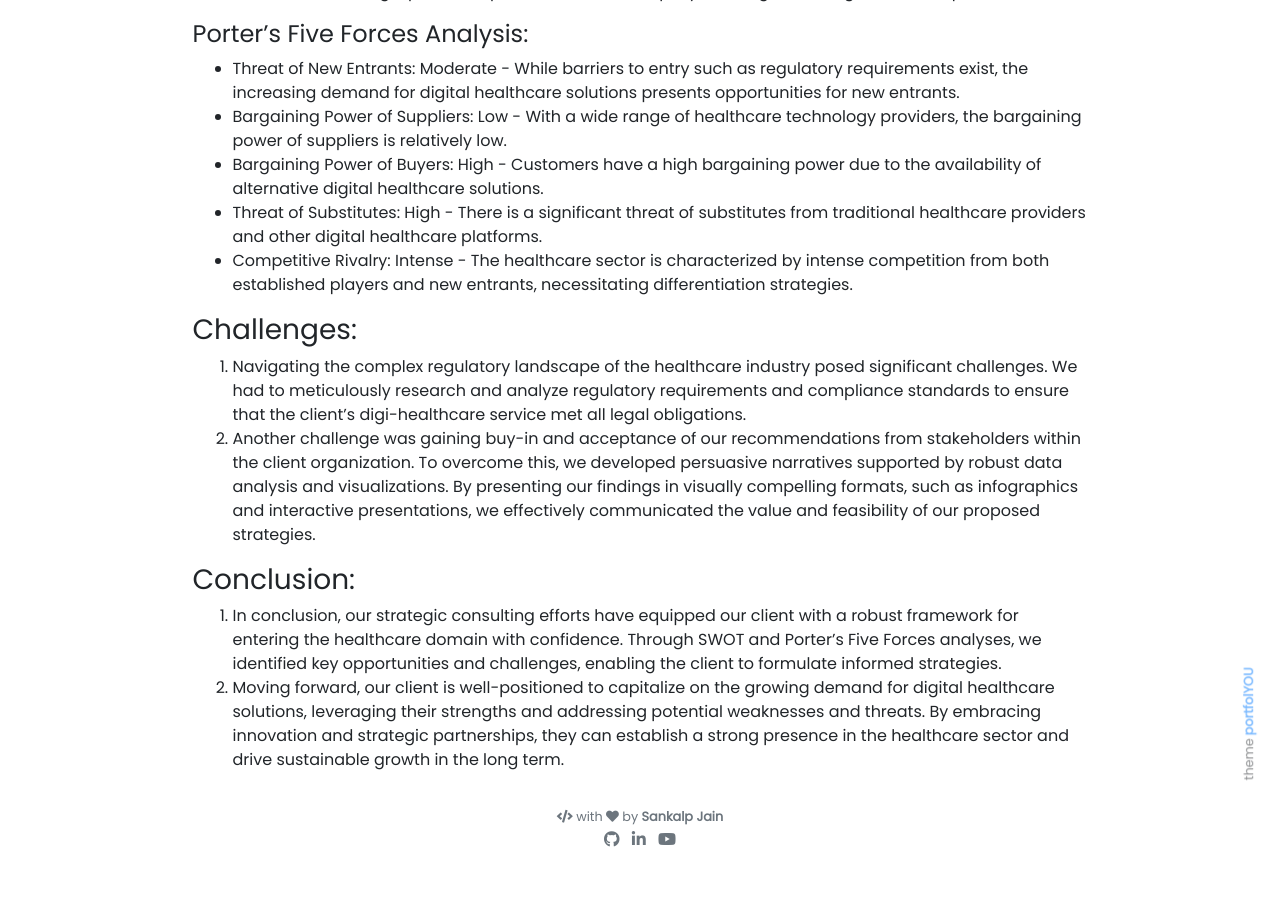
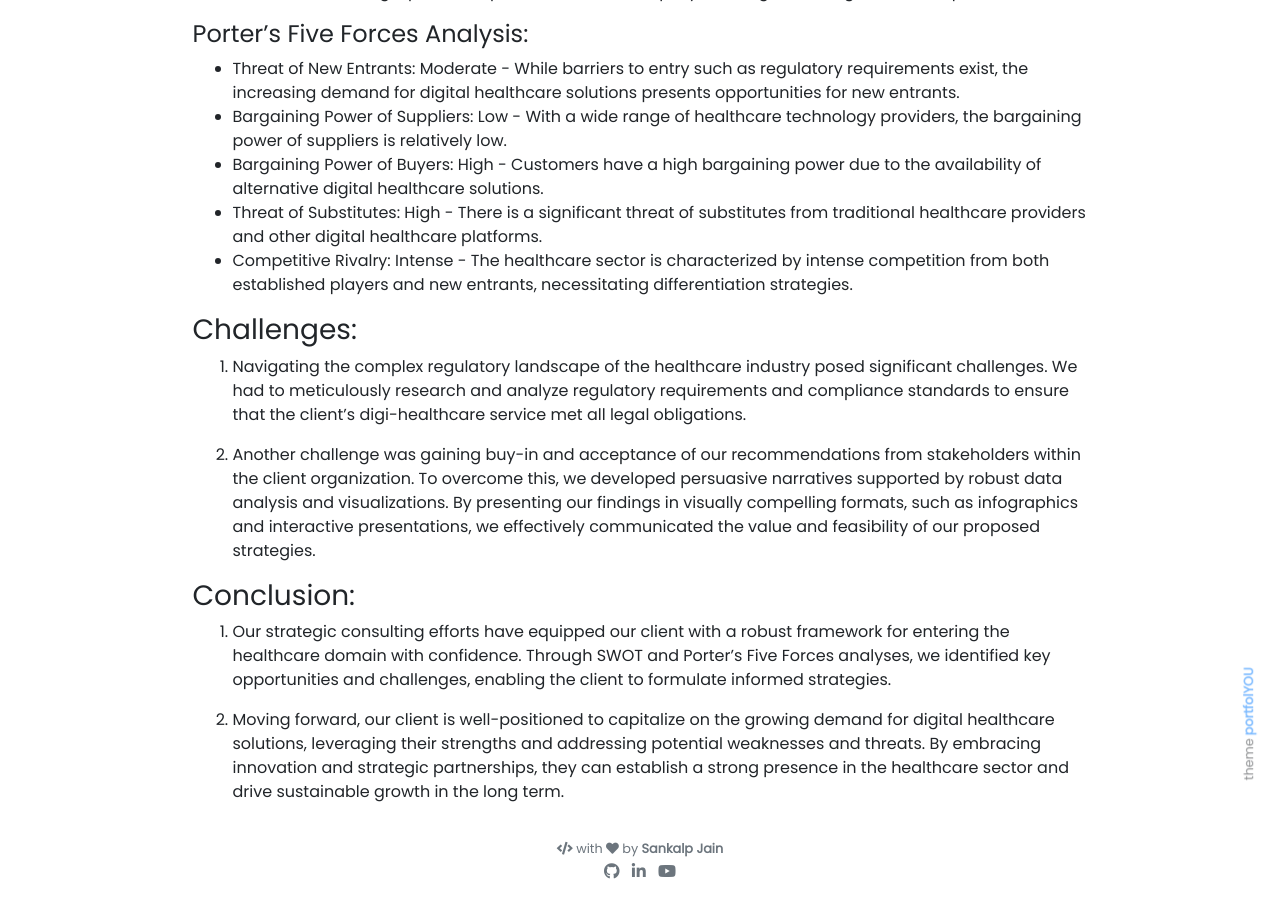
Before and after one commit to sankalpjain63/sankalpjain63.github.io, a Jekyll site: the page built from _projects/Consulting.md, in a window 1280 px wide and 900 px high, scrolled down 739 px. Built offline with Jekyll 4.4.1, drawn with Linux system fonts in a browser that asks for light colours; nearby versions of some CDN libraries; before the commit the page ends 1607 px from its top, so only the background shows below that.

Commit message:
Update Consulting.md

```diff
--- a/_projects/Consulting.md
+++ b/_projects/Consulting.md
@@ -35,9 +35,11 @@ Opportunities Threats
 
 ### Challenges:
 1. Navigating the complex regulatory landscape of the healthcare industry posed significant challenges. We had to meticulously research and analyze regulatory requirements and compliance standards to ensure that the client's digi-healthcare service met all legal obligations.
+
 2. Another challenge was gaining buy-in and acceptance of our recommendations from stakeholders within the client organization. To overcome this, we developed persuasive narratives supported by robust data analysis and visualizations. By presenting our findings in visually compelling formats, such as infographics and interactive presentations, we effectively communicated the value and feasibility of our proposed strategies.
 
 ### Conclusion:
 
-1. In conclusion, our strategic consulting efforts have equipped our client with a robust framework for entering the healthcare domain with confidence. Through SWOT and Porter's Five Forces analyses, we identified key opportunities and challenges, enabling the client to formulate informed strategies.
+1. Our strategic consulting efforts have equipped our client with a robust framework for entering the healthcare domain with confidence. Through SWOT and Porter's Five Forces analyses, we identified key opportunities and challenges, enabling the client to formulate informed strategies.
+
 2. Moving forward, our client is well-positioned to capitalize on the growing demand for digital healthcare solutions, leveraging their strengths and addressing potential weaknesses and threats. By embracing innovation and strategic partnerships, they can establish a strong presence in the healthcare sector and drive sustainable growth in the long term.
```
Also changed, not shown: other parts of _projects/Consulting.md (+1 -1 lines).
